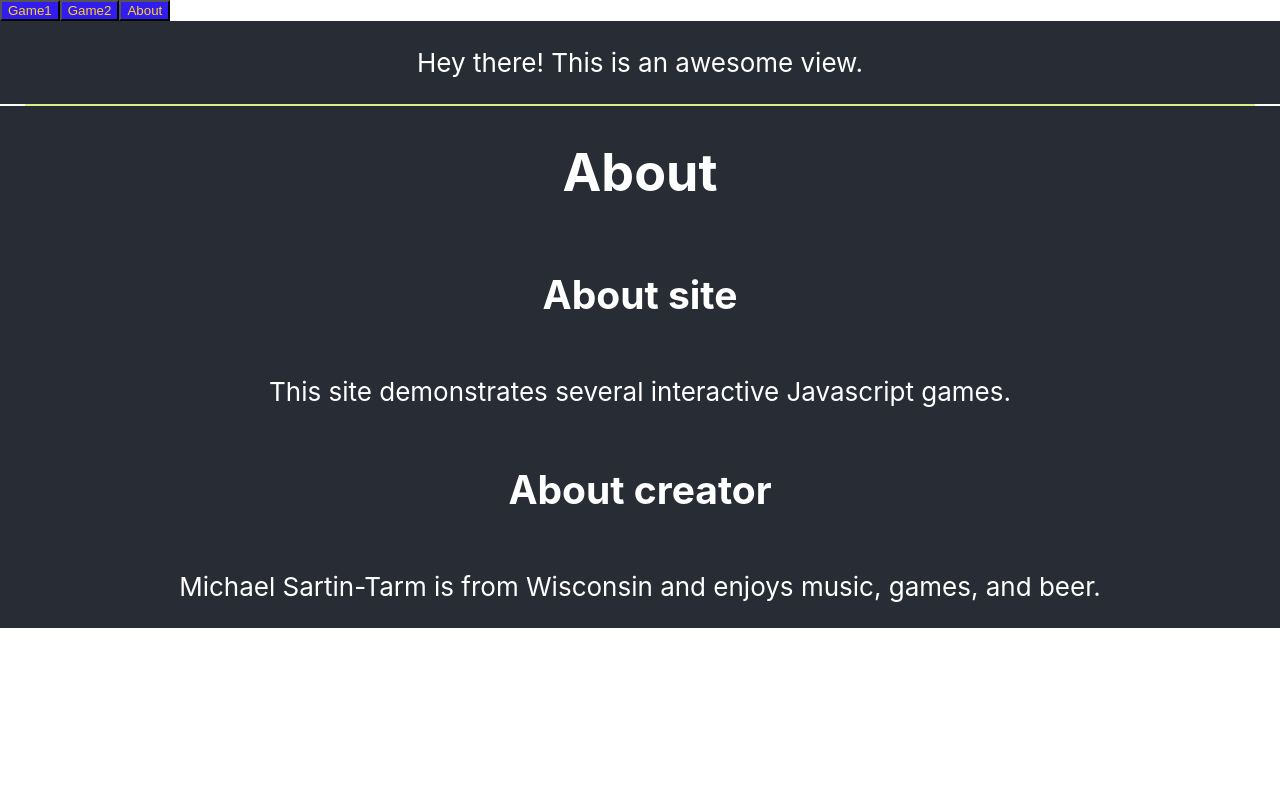
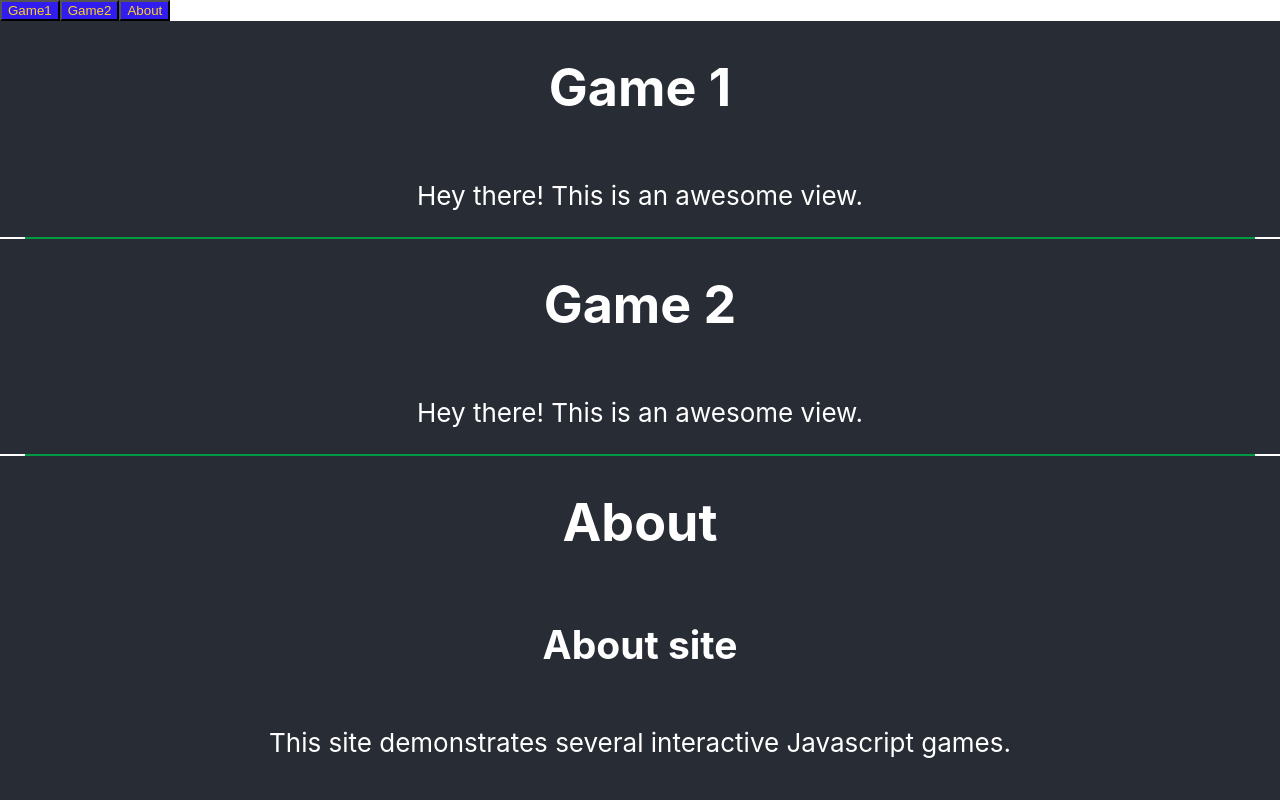
Before and after one commit to msartintarm/ultimate-site, a React (Create React App) app in the folder mern-todo-app/: page / in a window 1280 px wide. Shown: the top 800 px of the page. Built offline with nearby package versions, Linux system fonts and the light colour scheme.

Commit message:
Added multiple content sections. Tab size 2.

```diff
--- a/mern-todo-app/src/App.css
+++ b/mern-todo-app/src/App.css
@@ -28,7 +28,7 @@
 
 .content-spacer {
   height: 2px;
-  background-color: #ddee88;
+  background-color: #009944;
   margin: 0 25px;
 }
 
--- a/mern-todo-app/src/App.js
+++ b/mern-todo-app/src/App.js
@@ -10,22 +10,51 @@ class App extends Component {
       <Router>
         <div className="App">
           <header className="App-header">
-            <button className="top-tab-button">
-                Game1
-            </button>
-            <button className="top-tab-button">
-                Game2
-            </button>
-            <button className="top-tab-button">
-                About
-            </button>
+            <button className="top-tab-button">Game1</button>
+            <button className="top-tab-button">Game2</button>
+            <button className="top-tab-button">About</button>
           </header>
+          <Game1Content/>
+          <div className="content-spacer"></div>
+          <Game2Content/>
+          <div className="content-spacer"></div>
+          <AboutContent/>
+        </div>
+        <Route path="/" component={IndexView} />
+      </Router>
+    );
+  }
+}
+
+class Game1Content extends Component {
+  render() {
+    return (
       <div className="content">
+        <h1>Game 1</h1>
         <p>
           Hey there! This is an awesome view.
         </p>
       </div>
-          <div className="content-spacer"></div>
+    );
+  }
+}
+
+class Game2Content extends Component {
+  render() {
+    return (
+      <div class="content">
+        <h1>Game 2</h1>
+        <p>
+          Hey there! This is an awesome view.
+        </p>
+      </div>
+    );
+  }
+}
+
+class AboutContent extends Component {
+  render() {
+    return (
       <div class="content">
         <h1>About</h1>
         <h2>About site</h2>
@@ -33,9 +62,6 @@ class App extends Component {
         <h2>About creator</h2>
         <p>Michael Sartin-Tarm is from Wisconsin and enjoys music, games, and beer.</p>
       </div>
-        </div>
-        <Route path="/" component={IndexView} />
-      </Router>
     );
   }
 }
```
Also changed, not shown: 1 other file (tests, documents, lock files or other folders). Lines whose indentation alone changed are shown as unchanged.
